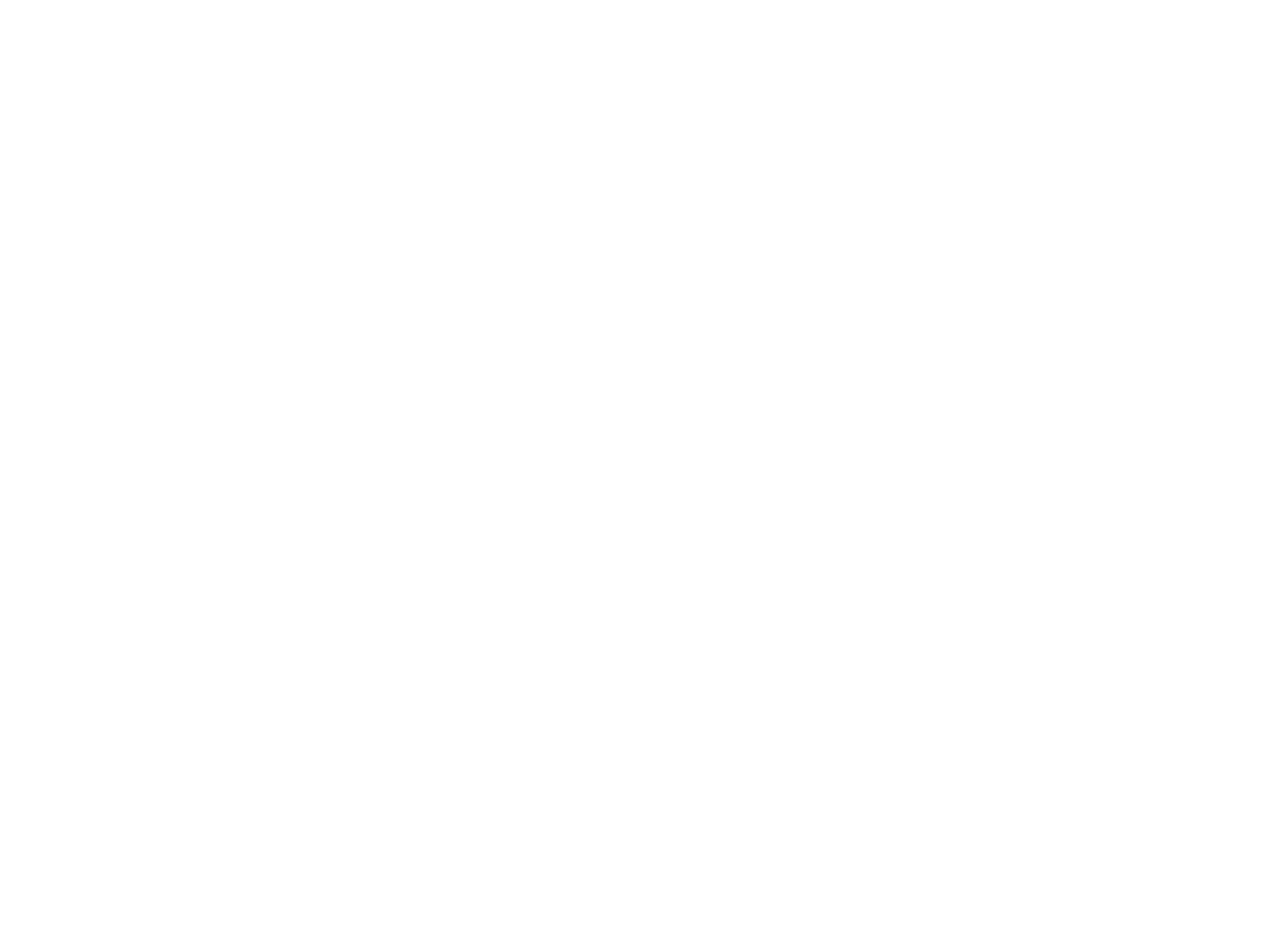
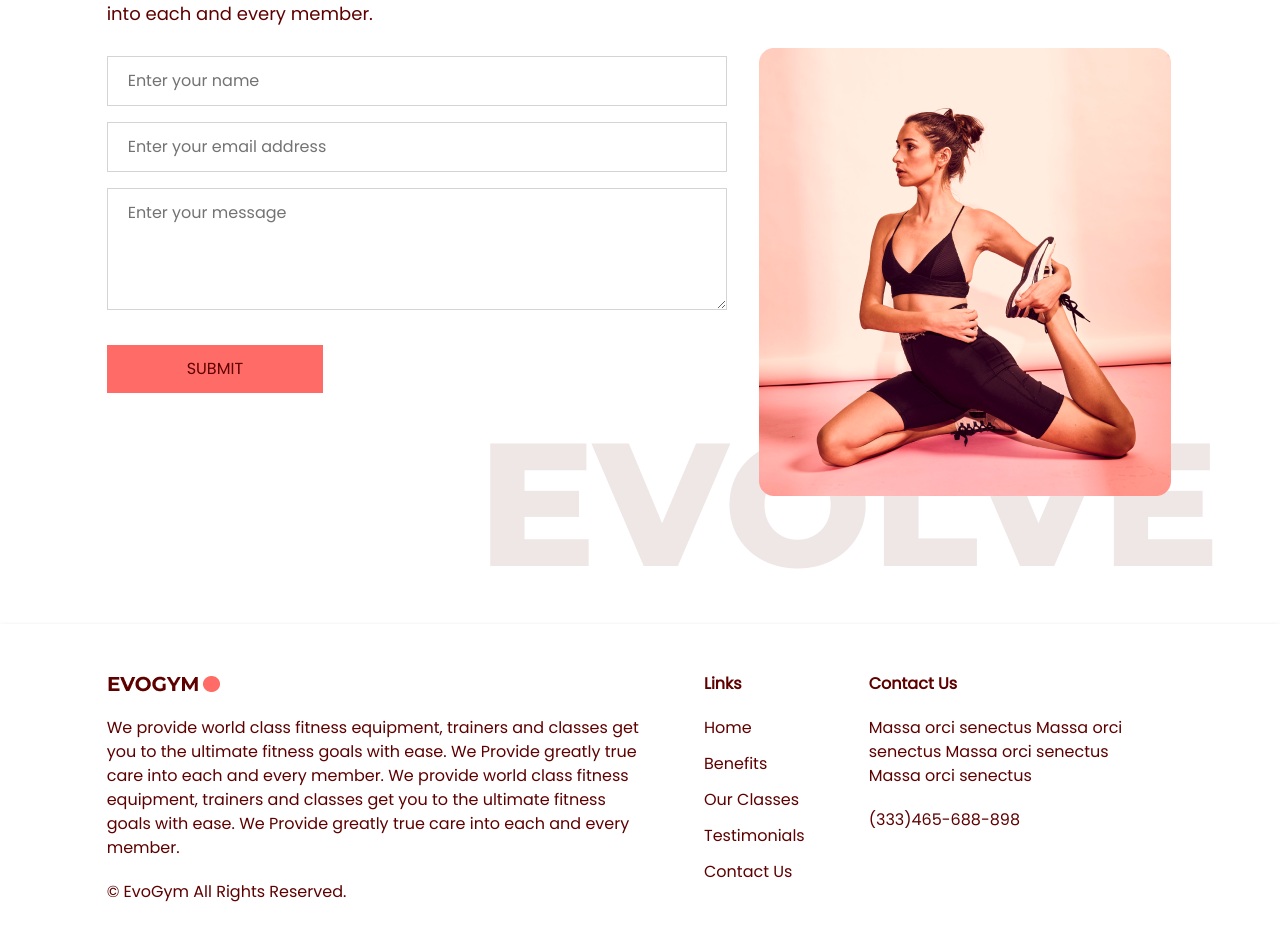
Before and after one commit to FREDVUNI/typescript-react-gym-landing, a React (Vite) app: page / in a window 1280 px wide. Shown: the part 4000-4940 px from the top of the page. Before the commit the page ends 3808 px from the top, so only its background shows below. Built offline with nearby package versions, Linux system fonts and the light colour scheme.

Commit message:
Add type testimonials , create footer, create contact us page/ section

```diff
--- a/package.json
+++ b/package.json
@@ -13,7 +13,8 @@
     "framer-motion": "^8.5.4",
     "react": "^18.2.0",
     "react-anchor-link-smooth-scroll": "^1.0.2",
-    "react-dom": "^18.2.0"
+    "react-dom": "^18.2.0",
+    "react-hook-form": "^7.43.2"
   },
   "devDependencies": {
     "@types/node": "^18.11.18",
--- a/src/App.tsx
+++ b/src/App.tsx
@@ -4,7 +4,9 @@
 import Benefits from '@/scenes/benefits'
 import Classes from '@/scenes/classes'
 import Testimonials from '@/scenes/testimonials'
+import ContactUs from '@/scenes/contactus'
 import { SelectedPage } from '@/shared/types'
+import Footer from './scenes/footer'
 
 function App() {
   const [selectedPage,setSelectedPage] = useState<SelectedPage>(
@@ -38,6 +40,8 @@
       <Benefits setSelectedPage={setSelectedPage}/>
       <Classes setSelectedPage={setSelectedPage}/>
       <Testimonials setSelectedPage={setSelectedPage}/>
+      <ContactUs setSelectedPage={setSelectedPage} />
+      <Footer setSelectedPage={setSelectedPage}/>
     </div>
   )
 }
--- /dev/null
+++ b/src/scenes/contactus/index.tsx
@@ -0,0 +1,129 @@
+import { useForm } from 'react-hook-form'
+import HText from '@/shared/HText'
+import { SelectedPage } from '@/shared/types'
+import React from 'react'
+import { motion } from 'framer-motion'
+import ContactUsPageGraphic from '@/assets/ContactUsPageGraphic.png'
+
+type Props = {
+    setSelectedPage: (value: SelectedPage) => void
+}
+
+const ContactUs = ({setSelectedPage}: Props) => {
+    const inputStyles = 'my-2 w-full px-5 py-3 border border-solid border-neutral-300 bg-transparent bg-clip-padding text-base font-normal text-neutral-700 outline-none placeholder:text-neutral-500'
+
+    const {
+        register,
+        trigger,
+        formState:{errors},
+    } = useForm();
+
+    const handleSubmit = async(e:any) =>{
+        const isValid = await trigger();
+        if (!isValid) {
+        e.preventDefault();
+        }
+    }
+
+  return (
+    <section id='contactus' className='mx-auto w-5/6 pt-20 pb-32'>
+        <motion.div onViewportEnter={ () => setSelectedPage(SelectedPage.ContactUs) }
+            className='md:w-3/5'
+            initial='hidden'
+            whileInView='visible'
+            viewport={{ once:true, amount:0.5 }}
+            transition = {{ duration:0.5 }}
+            variants={{
+                hidden:{opacity: 0, x: -50},
+                visible:{opacity: 1, x: 0},
+            }}
+        >
+            <HText>
+                <span className='text-primary-500'>JOIN NOW </span>TO GET IN SHAPE
+            </HText>
+            <p className='py-5 text-lg'>
+                We provide world class fitness equipment, trainers and classes get you to the ultimate fitness goals with ease. We Provide greatly true care into each and every member.
+            </p>
+        </motion.div>
+        <div className='md:flex justify-between gap-8'>
+            <motion.div className='mt-10 basis-3/5 md:mt-0'
+                initial='hidden'
+                whileInView='visible'
+                viewport={{ once:true, amount:0.5 }}
+                transition = {{ duration:0.5 }}
+                variants={{
+                    hidden:{opacity: 0, x: 50},
+                    visible:{opacity: 1, x: 0},
+                }}
+            >
+                <form target='_blank' onSubmit={handleSubmit} method='POST' action='https://formsubmit.co/4bd8feda502182879629f123549d4094'>
+                    <input
+                        type="text"
+                        className={inputStyles}
+                        placeholder='Enter your name'
+                        {...register("name",{
+                            required:true,
+                            maxLength:100
+                        })}
+                    />
+                    {errors.name && (
+                        <p className='mt-1 text-primary-500'>
+                            {errors.name.type === 'required' && 'This field is required.'}
+                            {errors.name.type === 'maxLength' && 'Maximum length is 100 characters.'}
+                        </p>
+                    )}
+                    <input
+                        type="email"
+                        className={inputStyles}
+                        placeholder='Enter your email address'
+                        { ...register("email",{
+                            required:true,
+                            pattern:/^[A-Z0-9._%+-]+@[A-Z0-9.-]+\.[A-Z]{2,}$/i,
+                        })}
+                    />
+                    {errors.email &&(
+                        <p className='mt-1 text-primary-500'>
+                            {errors.email.type === 'required' && 'This field is required.'}
+                            {errors.email.type === 'pattern' && 'The email address is invalid.'}
+                        </p>
+                    )}
+                    <textarea
+                        className={inputStyles}
+                        rows={4}
+                        cols={50}
+                        placeholder='Enter your message'
+                        { ...register("message",{
+                            required:true,
+                            maxLength:2000,
+                        })}
+                    />
+                    {errors.message &&(
+                        <p className='mt-1 text-primary-500'>
+                            {errors.message.type === 'required' && 'This field is required.'}
+                            {errors.message.type === 'maxLength' && 'Maximum length is 2000 characters.'}
+                        </p>
+                    )}
+                    <button type='submit' className='mt-5 bg-primary-500 px-20 py-3 transition duration-500 hover:text-black'>SUBMIT</button>
+                </form>
+            </motion.div>
+            <motion.div
+                className='relative mt-16 basis-2/5 md:mt-0'
+                initial='hidden'
+                whileInView='visible'
+                viewport={{ once:true, amount:0.5 }}
+                transition={{ delay:0.2, duration:0.5 }}
+                variants={{
+                    hidden:{ opacity:0, y:50 },
+                    visible:{ opacity:1, y:0 }
+                }}
+                >
+                <div className="md:before:content-evolvetext w-full before:absolute before:-bottom-20 before:-right-10 before:z-[-1]">
+                    <img src={ContactUsPageGraphic} alt="contact-us" />
+                </div>
+            </motion.div>
+        </div>
+    </section>
+  )
+}
+
+export default ContactUs
--- /dev/null
+++ b/src/scenes/footer/index.tsx
@@ -0,0 +1,76 @@
+import React from 'react'
+import Logo from '@/assets/Logo.png'
+import { SelectedPage } from '@/shared/types'
+import { motion } from 'framer-motion'
+import AnchorLink from 'react-anchor-link-smooth-scroll'
+
+type Props = {
+    setSelectedPage: (value: SelectedPage) => void
+}
+
+const Footer = ({setSelectedPage}: Props) => {
+  return (
+    <footer className='py-12 bg-white drop-shadow'>
+        <div className="justify-content mx-auto gap-16 w-5/6 md:flex">
+            <div className='mt-16 basis-1/2 md:mt-0'>
+                <img src={Logo} alt="logo" />
+                <p className="my-5">
+                    We provide world class fitness equipment, trainers and classes get you to the ultimate fitness goals with ease. We Provide greatly true care into each and every member.
+                    We provide world class fitness equipment, trainers and classes get you to the ultimate fitness goals with ease. We Provide greatly true care into each and every member.
+                </p>
+                <p>&copy; EvoGym All Rights Reserved.</p>
+            </div>
+            <div className='mt-16 basis-1/7 md:mt-0'>
+                <h4 className="font-bold mb-5">Links</h4>
+                <p className="my-3">
+                    <AnchorLink
+                        onClick={() => setSelectedPage(SelectedPage.Home)}
+                        href={`#${SelectedPage.Home}`}
+                    >
+                        Home
+                    </AnchorLink>
+                </p>
+                <p className="my-3">
+                    <AnchorLink
+                        onClick={() => setSelectedPage(SelectedPage.Benefits)}
+                        href={`#${SelectedPage.Benefits}`}
+                    >
+                        Benefits
+                    </AnchorLink>
+                </p>
+                <p className="my-3">
+                    <AnchorLink
+                        onClick={() => setSelectedPage(SelectedPage.OurClasses)}
+                        href={`#${SelectedPage.OurClasses}`}
+                    >
+                        Our Classes
+                    </AnchorLink>
+                </p>
+                <p className="my-3">
+                    <AnchorLink
+                        onClick={() => setSelectedPage(SelectedPage.Tsetimonials)}
+                        href={`#${SelectedPage.Tsetimonials}`}
+                    >
+                        Testimonials
+                    </AnchorLink>
+                </p>
+                <p className="my-3">
+                    <AnchorLink
+                        onClick={() => setSelectedPage(SelectedPage.ContactUs)}
+                        href={`#${SelectedPage.ContactUs}`}
+                    >
+                        Contact Us
+                    </AnchorLink>
+                </p>
+            </div>
+            <div className='mt-16 basis-1/4 md:mt-0'>
+                <h4 className="font-bold">Contact Us</h4>
+                <p className="my-5">Massa orci senectus Massa orci senectus Massa orci senectus Massa orci senectus</p>
+                <p className="my-5">(333)465-688-898</p>
+            </div>
+        </div>
+    </footer>
+  )
+}
+
+export default Footer
--- a/src/shared/types.ts
+++ b/src/shared/types.ts
@@ -3,6 +3,7 @@
     "Benefits"="benefits",
     "OurClasses"="ourclasses",
     "ContactUs"="contactus",
+    "Tsetimonials"="testimonials",
   }
 
 export interface BenefitType{
```
Also changed, not shown: 1 other file (tests, documents, lock files or other folders).
